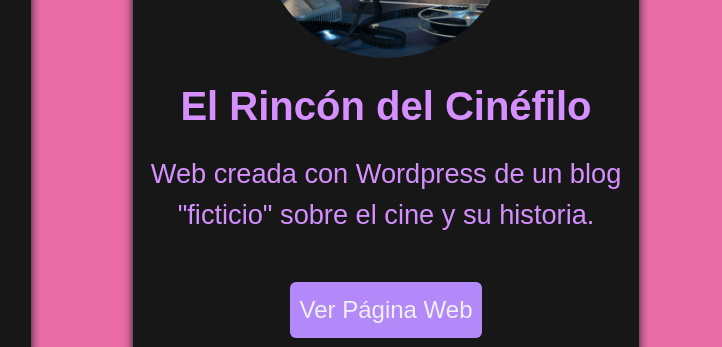
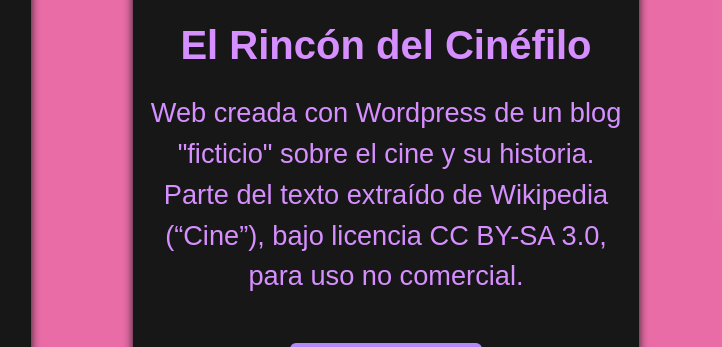
Before and after one commit to paula8creatidev/web_portfolio_creativo, a plain HTML site: page Portfolio Creativo/index.html in a window 1280 px wide. Shown: the part 2319-2666 px from the top of the page, 558-1280 px from the left. Drawn offline with nearby package versions, Linux system fonts and the light colour scheme; a web font is replaced by a local one.

Commit message:
Update index.html
Cambio en el texto del proyecto de wordpress

```diff
--- a/Portfolio Creativo/index.html
+++ b/Portfolio Creativo/index.html
@@ -111,7 +111,10 @@
                                 <img class="img" src="img/filme.jpg">
                                 <div class="card-body">
                                     <h3 class="card-title">El Rincón del Cinéfilo</h3>
-                                    <p class="card-text">Web creada con Wordpress de un blog "ficticio" sobre el cine y su historia.</p>
+                                    <p class="card-text">
+                                        Web creada con Wordpress de un blog "ficticio" sobre el cine y su historia.
+                                        <br>Parte del texto extraído de Wikipedia (“Cine”), bajo licencia CC BY-SA 3.0, para uso no comercial.
+                                    </p>
                                     <a class="btn btn-primary" target="_blank" href="https://cineportfolioweb.wordpress.com/" role="button">Ver Página Web</a>
                                 </div>
                             </div>
```
